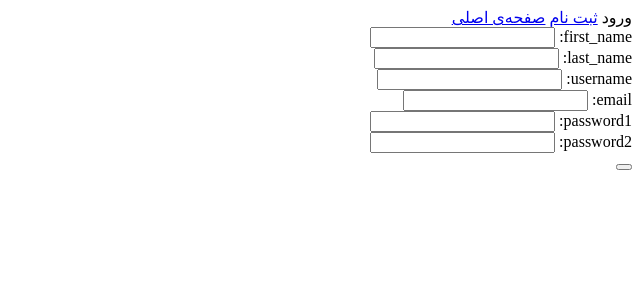
After one commit to tandalalam/onlineshop, a Django app: page /register/ in a window 1280 px wide. The commit adds this page. Shown: the top 300 px of the page, without its empty margins (640-1280 px from the left). Run offline with Django 3.2, Linux system fonts and the light colour scheme.

Commit message:
:((((()))))

```diff
--- a/shop/templates/shop/base.html
+++ b/shop/templates/shop/base.html
@@ -10,7 +10,7 @@
 <body>
 <div id="navbar">
     <a id="login">ورود</a>
-    <a id="register">ثبت نام</a>
+    <a id="register" href="{% url 'register_page' %}">ثبت نام</a>
     <a id="homepage" href="{% url 'main_page' %}">صفحه‌ی اصلی</a>
 </div>
 
--- /dev/null
+++ b/shop/templates/shop/register.html
@@ -0,0 +1,25 @@
+{% extends 'shop/base.html' %}
+{% block content %}
+    {% csrf_token %}
+    <form method="post" action="{% url 'register_page' %}" id=”register_form”>
+        first_name:
+        <input name=”first_name”>
+        <br>
+        last_name:
+        <input name=”last_name”>
+        <br>
+        username:
+        <input name=”username”>
+        <br>
+        email:
+        <input name=”email”>
+        <br>
+        password1:
+        <input name=”password1”>
+        <br>
+        password2:
+        <input name=”password2”>
+        <br>
+        <button name=”submit"></button>
+    </form>
+{% endblock %}
--- a/shop/urls.py
+++ b/shop/urls.py
@@ -1,7 +1,8 @@
 from django.urls import path
 
-from shop.views import main_page
+from shop.views import main_page, register_page
 
 urlpatterns = [
-    path('', main_page, name='main_page')
+    path('', main_page, name='main_page'),
+    path('register/', register_page, name='register_page' )
 ]
--- a/shop/views.py
+++ b/shop/views.py
@@ -1,7 +1,27 @@
+from django.contrib.auth.models import User
 from django.shortcuts import render
+
 
 # Create your views here.
 
 
 def main_page(request):
     return render(request, 'shop/main_page.html')
+
+
+def register_page(request):
+    if request.method == 'POST':
+        username = request.POST.get('username')
+        first_name = request.POST.get('first_name')
+        last_name = request.POST.get('last_name')
+        password1 = request.POST.get('password1')
+        password2 = request.POST.get('password2')
+        email = request.POST.get('email')
+        user = User.objects.create_user(username=username,
+                                        email=email,
+                                        password=password1,
+                                        first_name=first_name,
+                                        last_name=last_name
+                                        )
+        user.save()
+    return render(request, 'shop/register.html')
```
Also changed, not shown: db.sqlite3.
